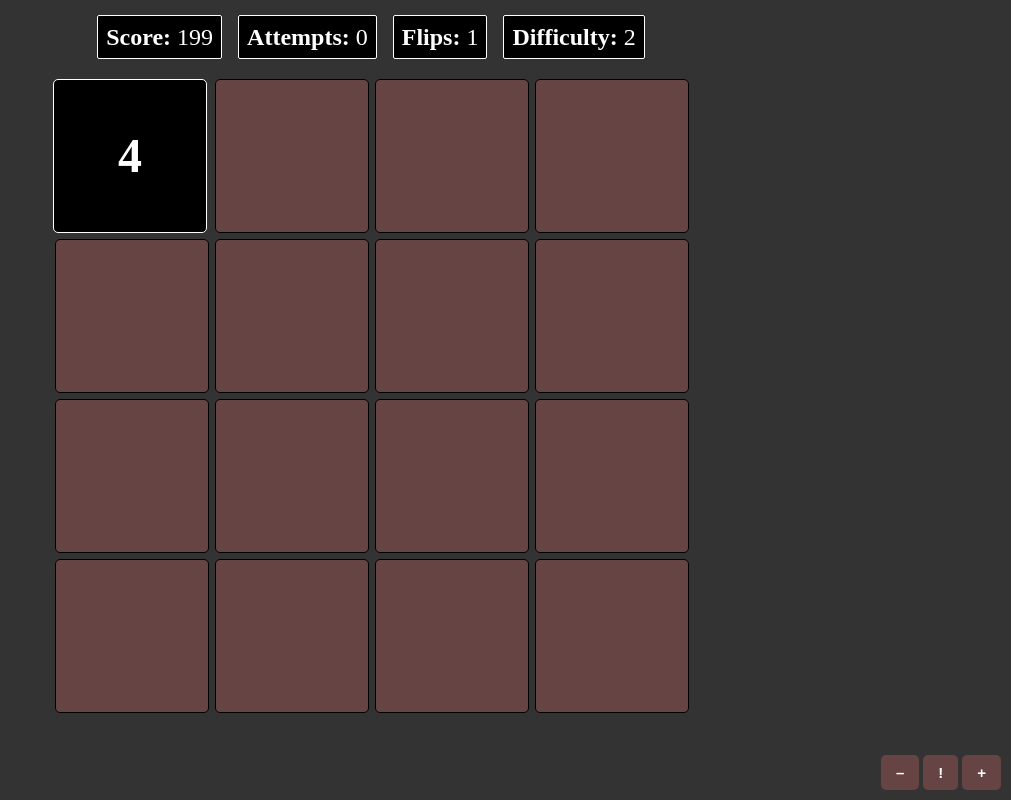
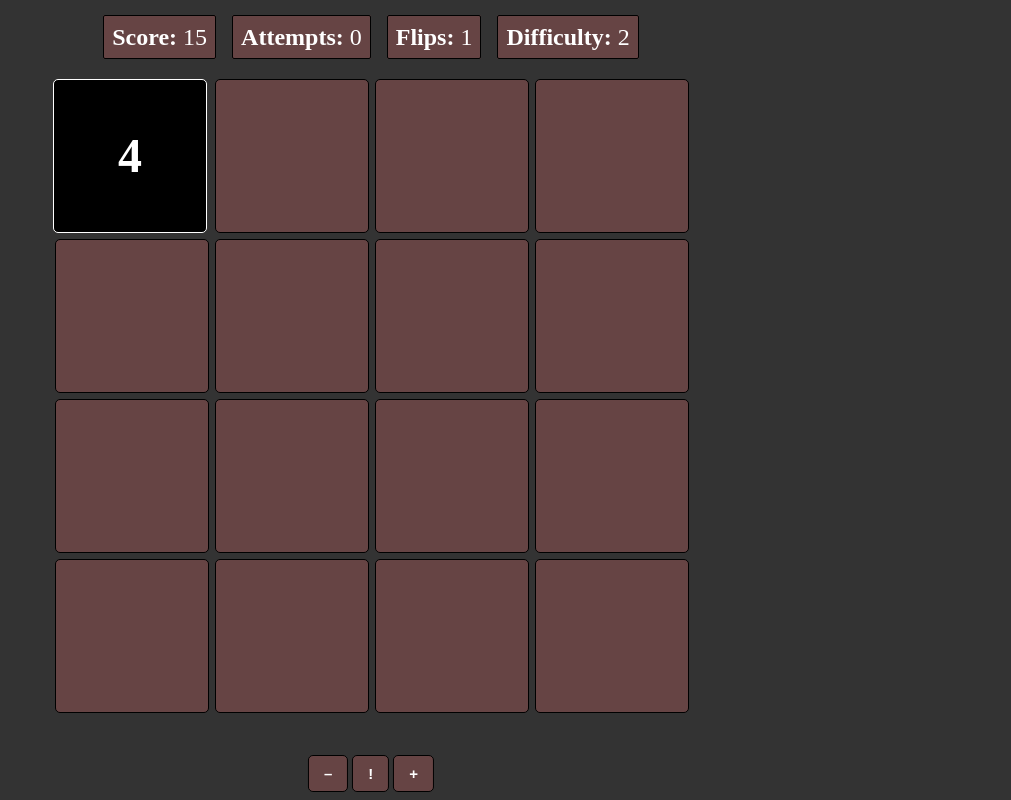
Before and after one commit to nguichon/box-of-numbers, a website: page public/index.html in a window 1280 px wide. Both pictures are taken after a click on the element 400 px from the left and 155 px from the top of the page. Shown: the whole page, without its empty margins (269-1280 px from the left). Drawn offline with Linux system fonts and the light colour scheme; files that its build step writes are made by us from their sources.

Commit message:
Uniformity amonst UI

```diff
--- a/public/styles/index.css
+++ b/public/styles/index.css
@@ -17,10 +17,10 @@ body {
   margin-left: 1vmin;
   margin-right: 1vmin;
   padding: 1vmin;
-  border-color: white;
+  border-color: black;
   border-width: 1px;
   border-style: solid;
-  background: #000000;
+  background: #664444;
   font-size: 3vmin;
   border-radius: 2px;
 }
--- a/public/styles/menus.css
+++ b/public/styles/menus.css
@@ -1,8 +1,9 @@
 #difficulty-guage {
+  left: 50%;
+  transform: translate(-50%, 0%);
+  text-align: center;
   position: absolute;
-  bottom: 0px;
-  right: 0px;
-  padding: 10px;
+  bottom: 1vmin;
 }
 
 .reset-button {
@@ -25,16 +26,15 @@
   font-weight:bold;
   padding:9px 15px;
   text-decoration:none;
-  border: none;
+  border-color: black;
+  border-width: 1px;
+  border-style: solid;
 }
 .reset-button:hover {
-  background:-webkit-gradient(linear, left top, left bottom, color-stop(0.05, #664444), color-stop(1, #664444));
-  background:-moz-linear-gradient(top, #664444 5%, #664444 100%);
-  background:-webkit-linear-gradient(top, #664444 5%, #664444 100%);
-  background:-o-linear-gradient(top, #664444 5%, #664444 100%);
-  background:-ms-linear-gradient(top, #664444 5%, #664444 100%);
-  background:linear-gradient(to bottom, #664444 5%, #664444 100%);
-  filter:progid:DXImageTransform.Microsoft.gradient(startColorstr='#664444', endColorstr='#664444',GradientType=0);
+  -webkit-animation: flash 1s infinite; /* Safari 4+ */
+  -moz-animation:    flash 1s infinite; /* Fx 5+ */
+  -o-animation:      flash 1s infinite; /* Opera 12+ */
+  animation:         flash 1s infinite;
   background-color:#664444;
 }
 .reset-button:active {
--- a/src/box-of-numbers.js
+++ b/src/box-of-numbers.js
@@ -3,7 +3,9 @@ var GOOD_MATCH_SCORE = 2;
 var BAD_MATCH_SCORE = -1;
 var MATCH_ATTEMPT_PAUSE_DURATION_MS = 800;
 var HIDE_CARD_FACE_VALUE_DELAY_MS = 300;
-var SCORE_PER_DIFFICULTY = 50;
+var SCORE_FORMULA = function(difficulty) {
+	return Math.pow((difficulty + 2),2);
+};
 var DIFFICULTY_SQUARE_MODIFIER = 2;
 var FILL_TIME = 1000;
 var MAX_DIFFICULTY = 4
@@ -14,7 +16,7 @@ var CARD_PORTION = 0.95
 // This is the game itself.
 function BoxOfNumbersGame(difficulty) {
 	var trueDifficulty = difficulty + DIFFICULTY_SQUARE_MODIFIER;
-	var playerScore = new Counter('Score', SCORE_PER_DIFFICULTY * trueDifficulty);
+	var playerScore = new Counter('Score', SCORE_FORMULA(difficulty));
 	var matchAttempts = new Counter('Attempts', 0);
 	var cardsFlipped = new Counter('Flips', 0);
 	var gameDifficulty = new Counter('Difficulty', difficulty);
@@ -26,6 +28,7 @@ function BoxOfNumbersGame(difficulty) {
 	function Counter(title, startingValue) {
 		this.value = startingValue;
 		this.title = title;
+
 
 		var counter = $('#score' + title);
 		if( counter.size() > 0) {
@@ -43,6 +46,7 @@ function BoxOfNumbersGame(difficulty) {
 
 	Counter.prototype.modify = function( incrementValue ) {
 		this.value += incrementValue;
+		if(this.value < 0) this.value = 0;
 		$('#score' + this.title).html(this.value);
 	};
 
@@ -83,9 +87,11 @@ function BoxOfNumbersGame(difficulty) {
 
 			// Increment counters;
 			cardsFlipped.modify(1);
-			playerScore.modify(CLICK_SCORE);
 
-			if( !currentlyFlippedCard || currentlyFlippedCard === _self ) { return currentlyFlippedCard = _self; }
+			if( !currentlyFlippedCard || currentlyFlippedCard === _self ) {
+				playerScore.modify(CLICK_SCORE);
+				return currentlyFlippedCard = _self;
+			}
 
 			paused = true;
 			setTimeout(function() {
```
